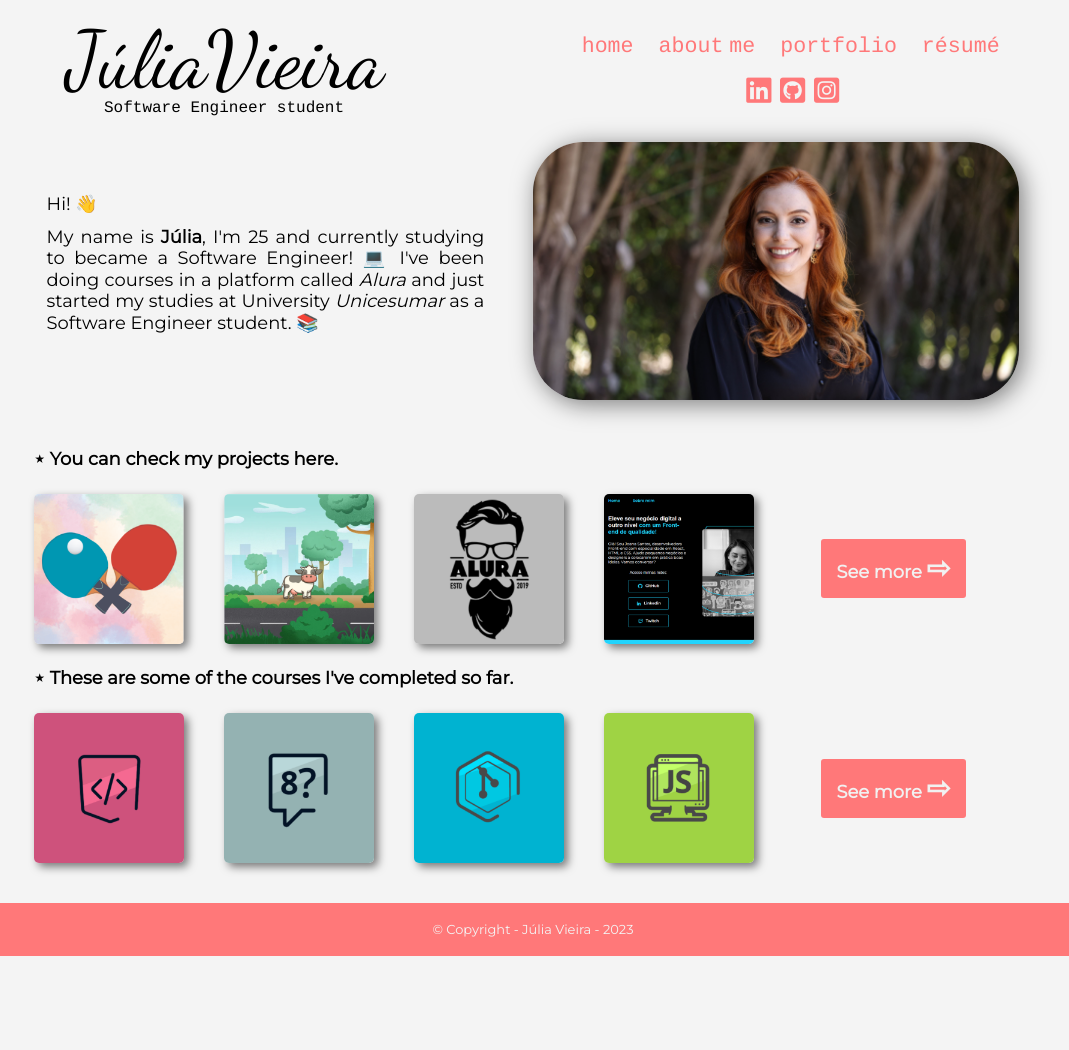
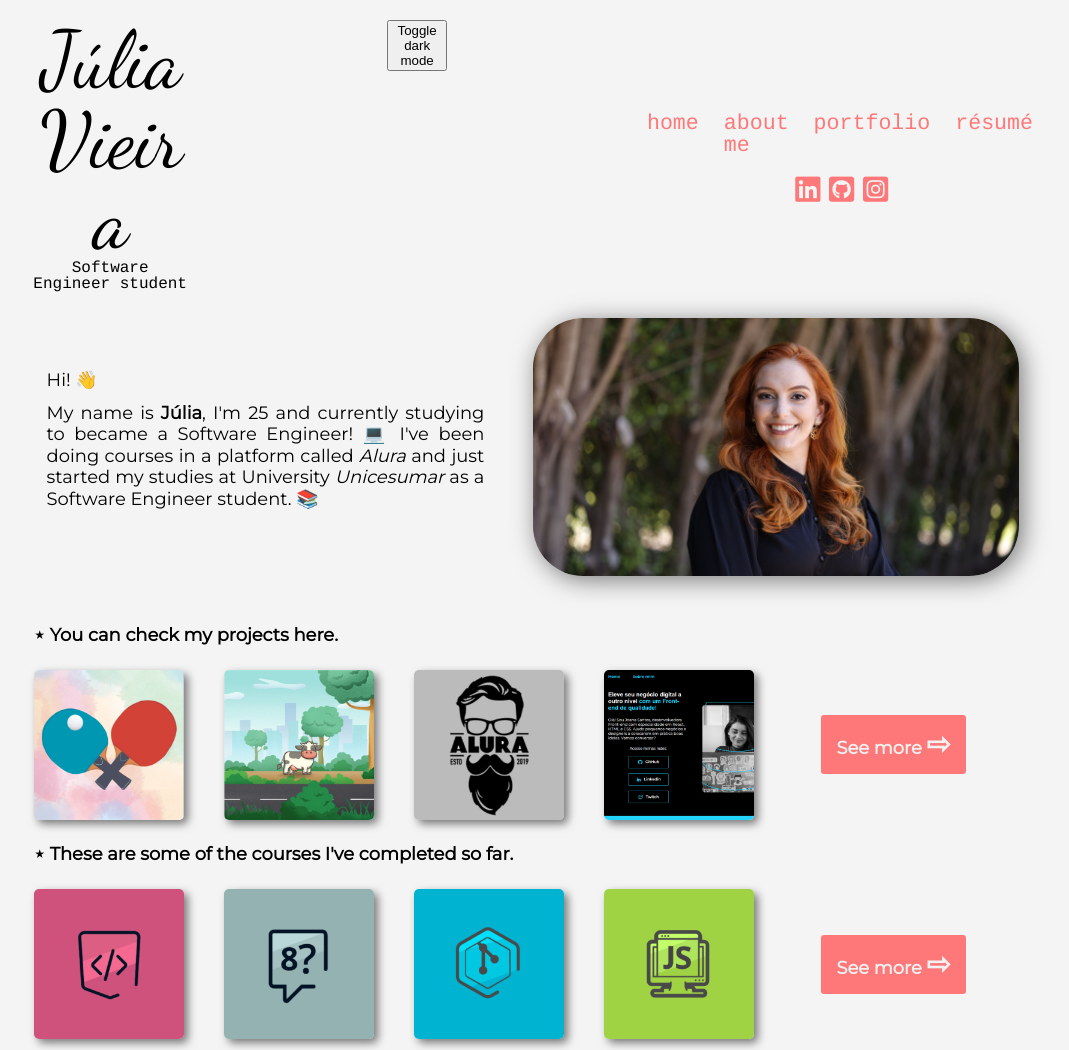
Before and after one commit to Lia-Moon/Pagina-pessoal, a plain HTML site: page index.html in a window 1280 px wide. Shown: the top 1050 px of the page, without its empty margins (107-1176 px from the left). Before the commit the page ends 956 px from the top, so only its background shows below. Drawn offline with Linux system fonts and the light colour scheme.

Commit message:
Preparação para criação do light/dark mode

```diff
--- a/index.html
+++ b/index.html
@@ -30,6 +30,11 @@
 					<span>r</span>
 					<span>a</span>
 					<h1><strong>Software Engineer student</strong></h1>
+				</div>
+
+				<div class="light__dark__mode">
+					<button onclick="myFunction()">Toggle dark mode</button>
+
 				</div>
 
 				<div class="navegacao">
```
Also changed, not shown: script.js (added).
